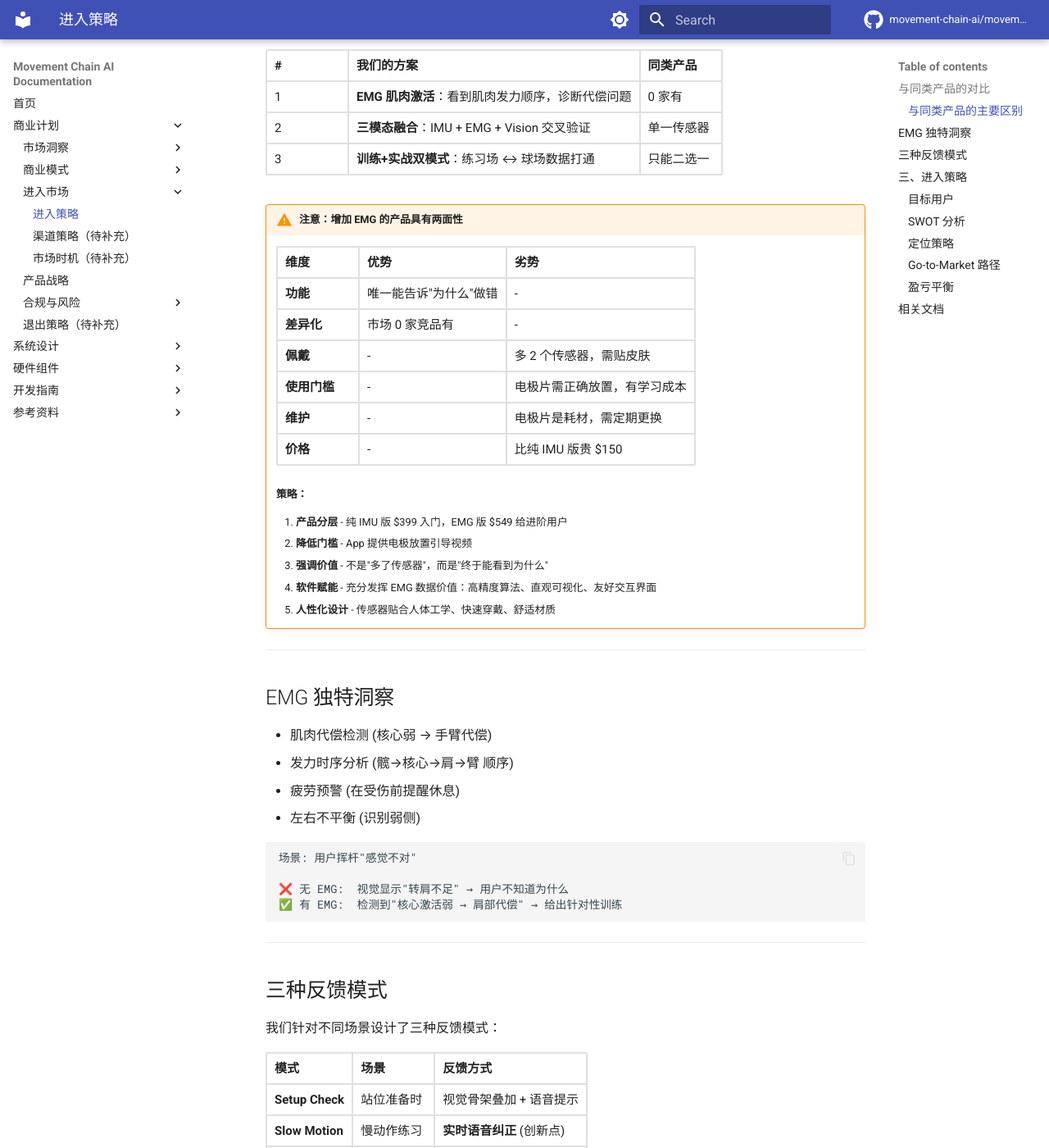
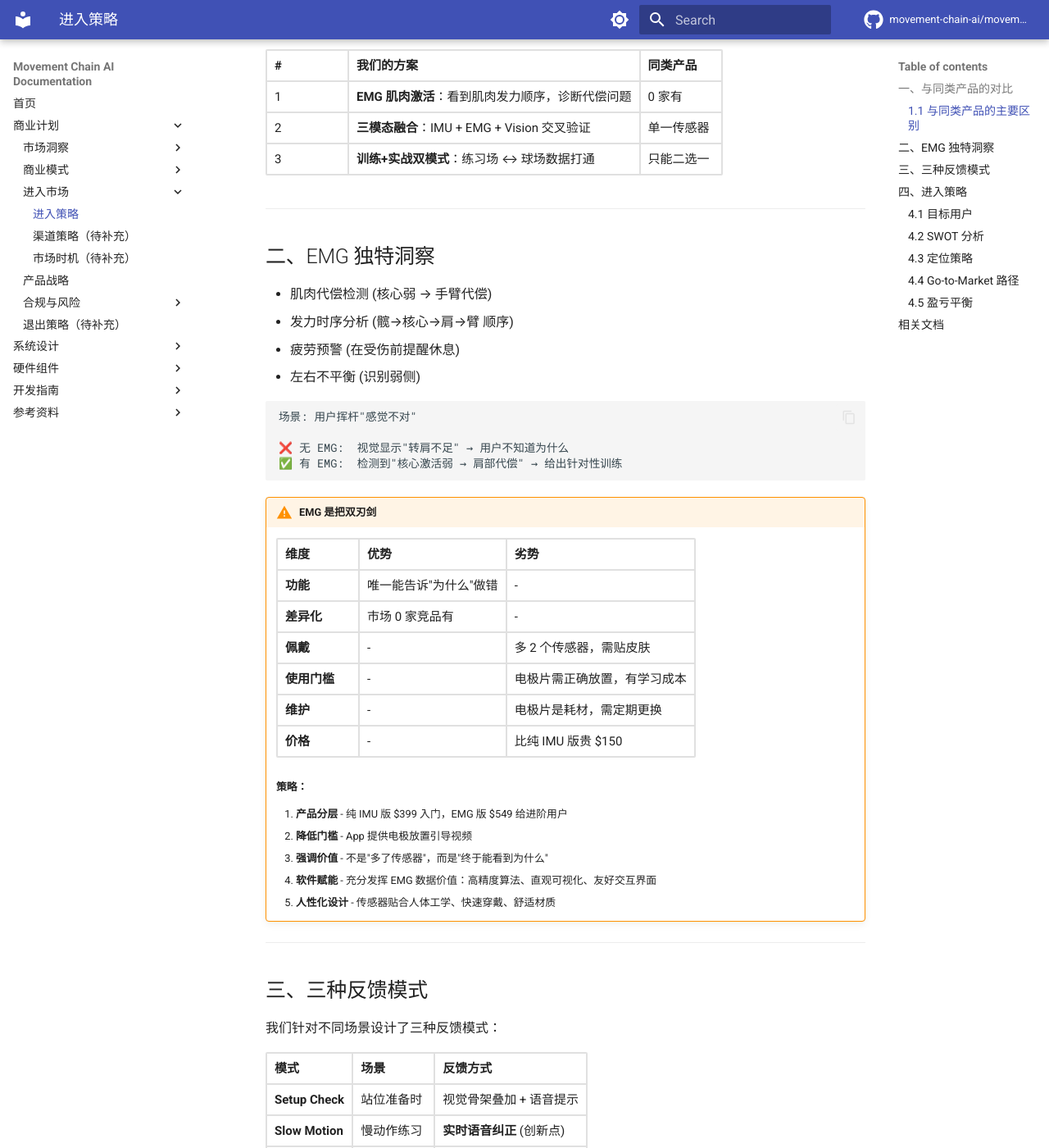
Before and after one commit to movement-chain-ai/movement-chain-docs, an MkDocs documentation site: the page built from docs/zh/business-plan/go-to-market/entry-strategy.md, in a window 1280 px wide and 1400 px high, scrolled down 686 px. Shown: the whole window at 82% size. Built offline with MkDocs 1.6.1 and Material for MkDocs 9.7.7, drawn with Linux system fonts in a browser that asks for light colours; comment, search, counter and statistics services are not loaded; the version menu is left out; some of the changed text lies outside the part shown.

Commit message:
进入策略文档添加标题编号
- 一、与同类产品的对比 (含 1.1 子节)
- 二、EMG 独特洞察
- 三、三种反馈模式
- 四、进入策略 (含 4.1-4.5 子节)

🤖 Generated with [Claude Code](https://claude.com/claude-code)

Co-Authored-By: Claude Opus 4.5 <noreply@anthropic.com>

````diff
--- a/docs/zh/business-plan/go-to-market/entry-strategy.md
+++ b/docs/zh/business-plan/go-to-market/entry-strategy.md
@@ -4,7 +4,7 @@
 
 ---
 
-## 与同类产品的对比
+## 一、与同类产品的对比
 
 | 竞品 | 技术 | IMU | Vision | EMG | 触觉 | 实战模式 | 价格 | IMU市占率 | 状态 |
 |------|------|-----|--------|-----|------|---------|------|----------|------|
@@ -16,7 +16,7 @@
 | Sportsbox AI | Vision | ❌ | ✅ | ❌ | ❌ | ❌ | $200/年 | - | 纯软件 |
 | K-Motion | IMU | ✅ | ❌ | ❌ | ❌ | ❌ | $3,000+ | <1% | 专业级 |
 
-### 与同类产品的主要区别
+### 1.1 与同类产品的主要区别
 
 | # | 我们的方案 | 同类产品 |
 |---|------------|---------|
@@ -24,7 +24,23 @@
 | 2 | **三模态融合**：IMU + EMG + Vision 交叉验证 | 单一传感器 |
 | 3 | **训练+实战双模式**：练习场 ↔ 球场数据打通 | 只能二选一 |
 
-!!! warning "注意：增加 EMG 的产品具有两面性"
+---
+
+## 二、EMG 独特洞察
+
+- 肌肉代偿检测 (核心弱 → 手臂代偿)
+- 发力时序分析 (髋→核心→肩→臂 顺序)
+- 疲劳预警 (在受伤前提醒休息)
+- 左右不平衡 (识别弱侧)
+
+```text
+场景: 用户挥杆"感觉不对"
+
+❌ 无 EMG:  视觉显示"转肩不足" → 用户不知道为什么
+✅ 有 EMG:  检测到"核心激活弱 → 肩部代偿" → 给出针对性训练
+```
+
+!!! warning "EMG 是把双刃剑"
 
     | 维度 | 优势 | 劣势 |
     |------|------|------|
@@ -43,25 +59,10 @@
     4. **软件赋能** - 充分发挥 EMG 数据价值：高精度算法、直观可视化、友好交互界面
     5. **人性化设计** - 传感器贴合人体工学、快速穿戴、舒适材质
 
----
-
-## EMG 独特洞察
-
-- 肌肉代偿检测 (核心弱 → 手臂代偿)
-- 发力时序分析 (髋→核心→肩→臂 顺序)
-- 疲劳预警 (在受伤前提醒休息)
-- 左右不平衡 (识别弱侧)
-
-```text
-场景: 用户挥杆"感觉不对"
-
-❌ 无 EMG:  视觉显示"转肩不足" → 用户不知道为什么
-✅ 有 EMG:  检测到"核心激活弱 → 肩部代偿" → 给出针对性训练
-```
 
 ---
 
-## 三种反馈模式
+## 三、三种反馈模式
 
 我们针对不同场景设计了三种反馈模式：
 
@@ -77,9 +78,9 @@
 > 详细技术规格见: [实时反馈规范](../../design/specs/real-time-feedback.md)
 
 
-## 三、进入策略
+## 四、进入策略
 
-### 目标用户
+### 4.1 目标用户
 
 | 用户类型 | 定位 | 策略 |
 |---------|------|------|
@@ -91,7 +92,7 @@
 
 > 详见：[用户画像](../market-insights/user-personas.md)
 
-### SWOT 分析
+### 4.2 SWOT 分析
 
 | 优势 (S) | 劣势 (W) |
 |----------|----------|
@@ -107,7 +108,7 @@
 | 智能手机普及 | 专利风险 |
 | 健康意识提升 | 市场教育成本高 |
 
-### 定位策略
+### 4.3 定位策略
 
 | 维度 | 策略 |
 |------|------|
@@ -117,7 +118,7 @@
 | **渠道** | DTC 直销 + 教练合作推荐 |
 | **定位** | "课后辅助工具"，不替代真人教练 |
 
-### Go-to-Market 路径
+### 4.4 Go-to-Market 路径
 
 ```text
 Phase 1: 验证
@@ -139,7 +140,7 @@ Phase 3: 扩展
 └── 核心指标：年销量 > 1,000 台，实现盈利
 ```
 
-### 盈亏平衡
+### 4.5 盈亏平衡
 
 | 版本 | 推荐售价 | 每台净利 | 盈亏平衡销量 |
 |------|----------|----------|--------------|
````
Also changed, not shown: other parts of docs/zh/business-plan/go-to-market/entry-strategy.md (+1 -1 lines).
